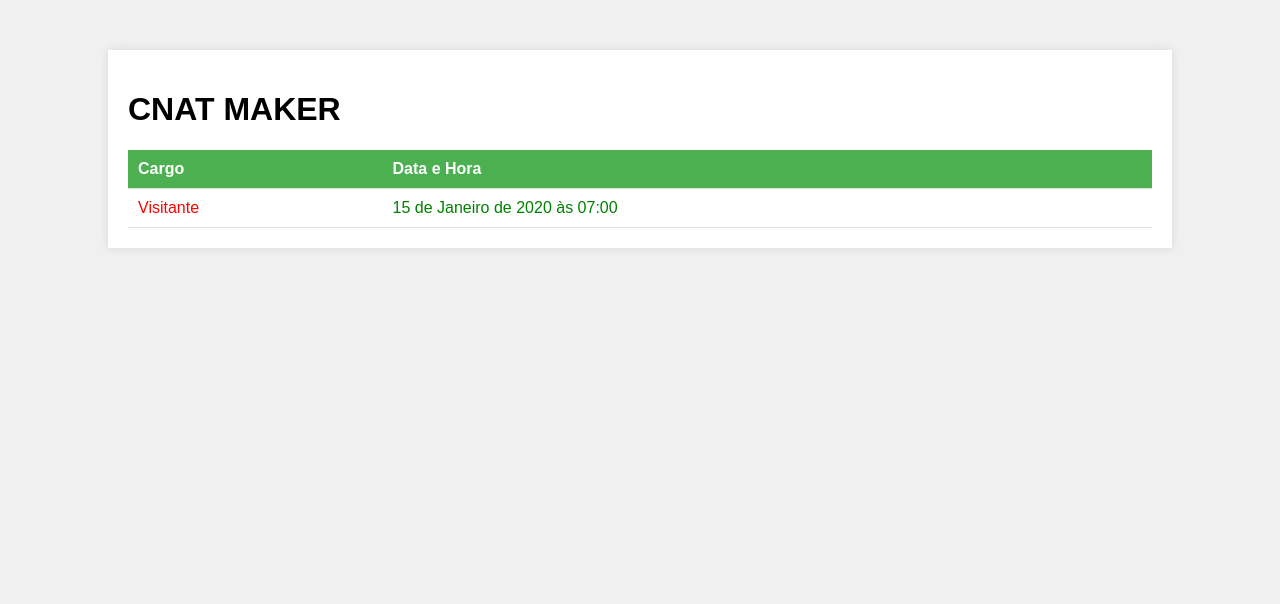
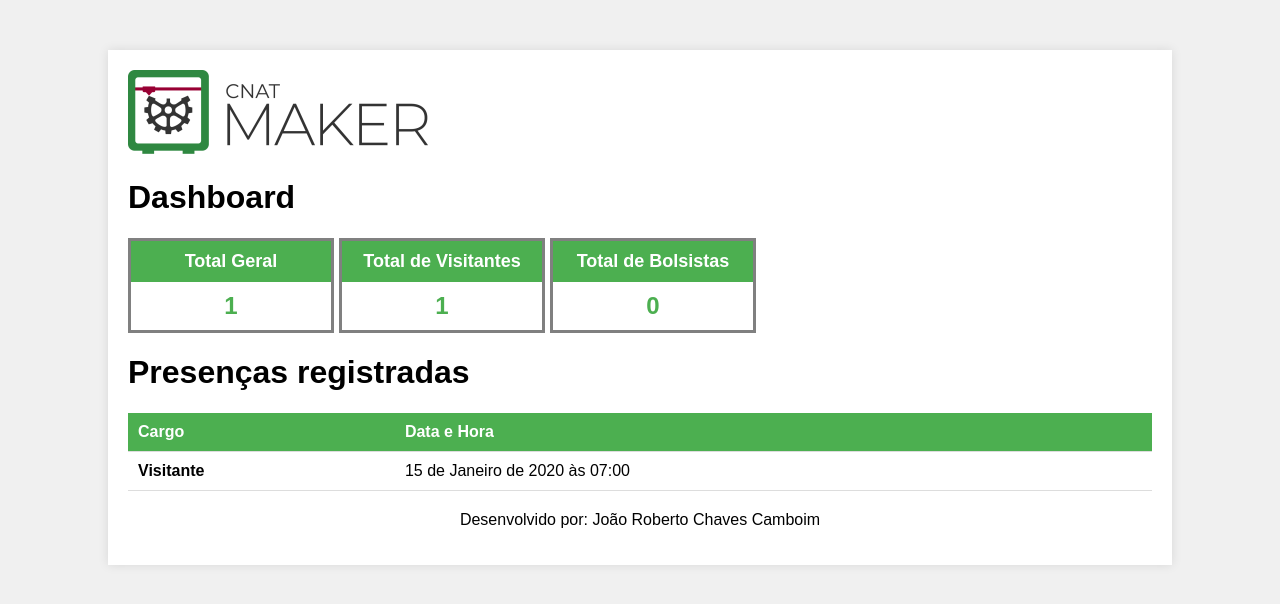
Before and after one commit to JoaoRobert0/projeto-final-embarcatech, a Django app: page / in a window 1280 px wide. Shown: the top 604 px of the page. Run offline with Django 5.2, Linux system fonts and the light colour scheme; tables that the repository leaves empty hold one stand-in row (values such as "Sample post").

Commit message:
feat: :sparkles: adiciona dashboard ao sistema

```diff
--- a/cloud/main/templates/registro.html
+++ b/cloud/main/templates/registro.html
@@ -1,3 +1,4 @@
+{% load static %}
 <!DOCTYPE html>
 <html lang="pt-br">
 <head>
@@ -38,17 +39,57 @@
         tr:hover {
             background-color: #ddd;
         }
-        .cargo {
-            color: #ff0000;
+
+        .container-cards {
+            display: flex;
+            width: 100%;
         }
-        .data-hora {
-            color: #008000;
+
+        .card {
+            display: flex;
+            width: 200px;
+            flex-direction: column;
+            border: 3px solid grey;
+            margin-right: 5px;
+        }
+
+        .card .titulo {
+            text-align: center;
+            padding: 10px;
+            background-color: #4CAF50;
+            font-size: 18px;
+            color: white;
+        }
+
+        .card .valor {
+            color: #4CAF50;
+            font-size: 24px;
+            padding: 10px;
+            text-align: center;
         }
     </style>
 </head>
 <body>
     <div class="container">
-        <h1>CNAT MAKER</h1>
+        <a href="https://maker.cnat.ifrn.edu.br/">
+            <img src="{% static 'logo-cnat-maker.png' %}" alt="CNAT Maker">
+        </a>
+        <h1>Dashboard</h1>
+        <div class="container-cards">
+            <div class="card">
+                <span class="titulo"><strong>Total Geral</strong></span>
+                <span class="valor"><strong>{{ total }}</strong></span>
+            </div>
+            <div class="card">
+                <span class="titulo"><strong>Total de Visitantes</strong></span>
+                <span class="valor"><strong>{{ visitante_qtd }}</strong></span>
+            </div>
+            <div class="card">
+                <span class="titulo"><strong>Total de Bolsistas</strong></span>
+                <span class="valor"><strong>{{ bolsista_qtd }}</strong></span>
+            </div>
+        </div>
+        <h1>Presenças registradas</h1>
         <table>
             <thead>
                 <tr>
@@ -59,12 +100,15 @@
             <tbody>
                 {% for registro in registros %}
                     <tr>
-                        <td class="cargo">{{ registro.cargo }}</td>
+                        <td class="cargo"><strong>{{ registro.cargo }}<strong></td>
                         <td class="data-hora">{{ registro.data_hora }}</td>
                     </tr>
                 {% endfor %}
             </tbody>
         </table>
+        <footer style="text-align: center; margin-top: 20px;">
+            <p>Desenvolvido por: João Roberto Chaves Camboim</p>
+        </footer>
     </div>
 </body>
 </html>
--- a/cloud/main/views.py
+++ b/cloud/main/views.py
@@ -5,4 +5,15 @@ from .models import Registro
 class RegistroView(View):
     def get(self, request):
         registros = Registro.objects.order_by('-id')
-        return render(request, 'registro.html', {'registros': registros})
+
+        visitante_qtd = registros.filter(cargo='Visitante').count()
+        bolsista_qtd = registros.filter(cargo='Bolsista').count()
+        total = visitante_qtd + bolsista_qtd
+
+
+        return render(request, 'registro.html', {
+            'registros': registros,
+            'visitante_qtd': visitante_qtd,
+            'bolsista_qtd': bolsista_qtd,
+            'total': total
+            })
```
Also changed, not shown: cloud/main/static/logo-cnat-maker.png (added).
